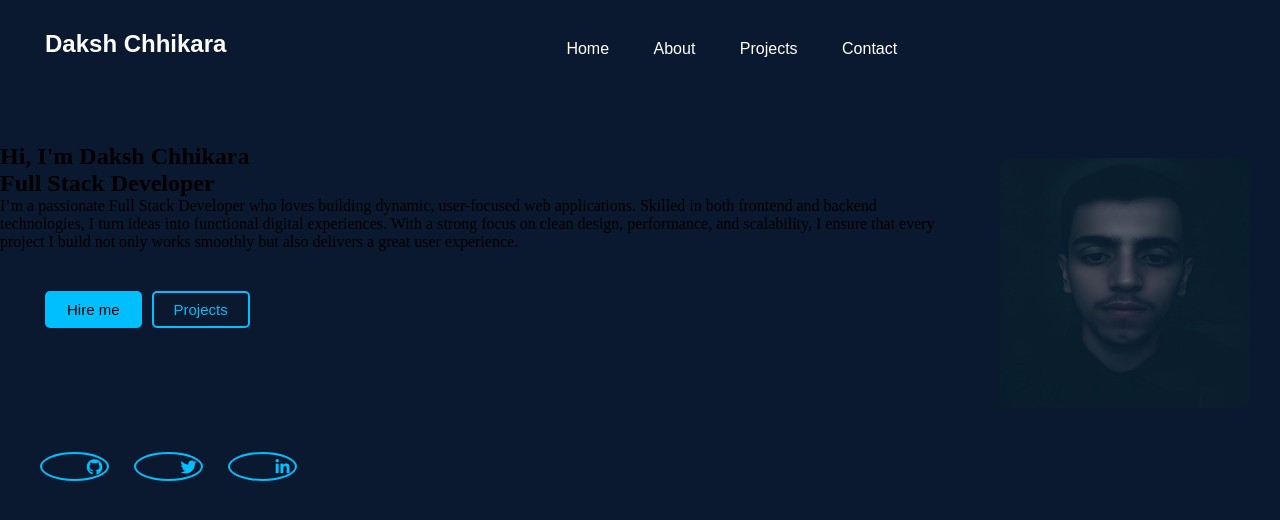
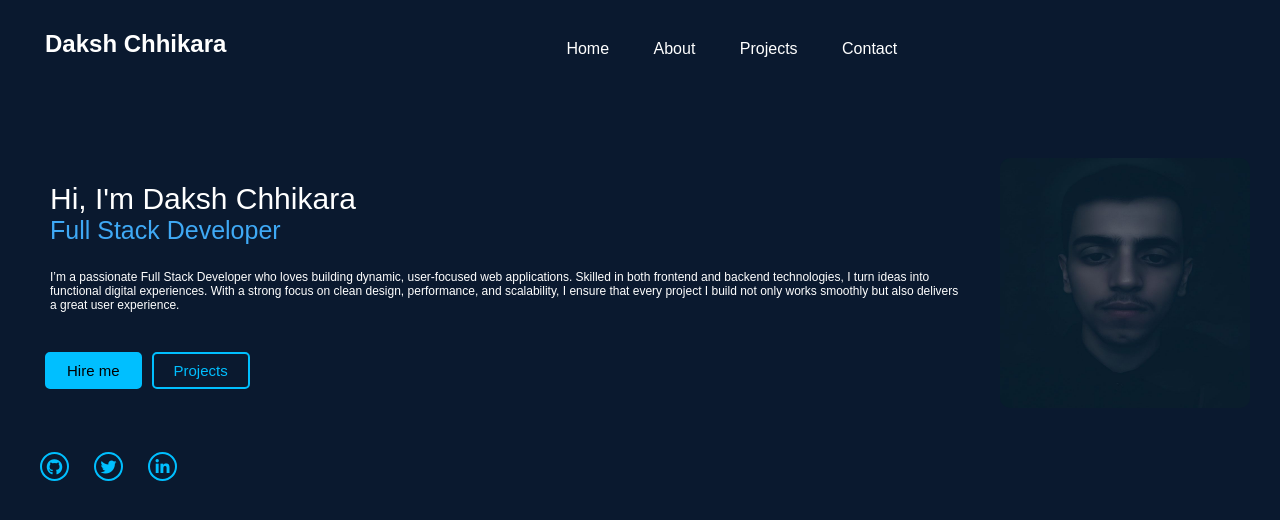
Before and after one commit to DakshChhikara/portfolio, a plain HTML site: page index.html in a window 1280 px wide. Drawn offline with Linux system fonts and the light colour scheme.

Commit message:
New index.html and style.css

```diff
--- a/index.html
+++ b/index.html
@@ -5,36 +5,45 @@
     <meta name="viewport" content="width=device-width, initial-scale=1.0">
     <title>Daksh Chhikara | Portfolio</title>
     <link rel="stylesheet" href="style.css">
-  <link rel="icon" href="PrsnlFevicon.png" type="image/png">
+    <link rel="icon" href="PrsnlFevicon.png" type="png">
     <link rel="stylesheet" href="https://cdnjs.cloudflare.com/ajax/libs/font-awesome/6.4.0/css/all.min.css">
+
 </head>
+<body>
 
-<body>
     <header>
+
         <div class="navbar">
-      <div class="name">Daksh Chhikara</div>
+
+        <div class="name">
+            Daksh Chhikara
+        </div>
+
         <div class="navbar-contents">
             <a href="#">Home</a>
             <a href="#">About</a>
             <a href="#">Projects</a>
-        <a href="https://mail.google.com/mail/?view=cm&fs=1&to=daksh@chhikarafamily.in" target="_blank">Contact</a>
+            <a href="https://mail.google.com/mail/?view=cm&fs=1&to=daksh@chhikarafamily.in">Contact</a>
         </div>
+
     </div>
+
     </header>
 
-  <!-- MAIN HERO SECTION -->
-  <section class="hero">
+<center>
   <div class="content">
-      <div class="text">
-        <h1>Hi, I'm Daksh Chhikara</h1>
-        <h2>Full Stack Developer</h2>
-        <p>
+    <div class="left">
+      <div class="main">
+        <p>Hi, I'm Daksh Chhikara</p>
+        <p style="color: #3FA9F5; font-size: 25px;">Full Stack Developer</p>
+        <p style="font-size: 12px; margin-bottom: 40px; margin-top: 25px;">
           I’m a passionate Full Stack Developer who loves building dynamic, user-focused
           web applications. Skilled in both frontend and backend technologies, I turn ideas
           into functional digital experiences. With a strong focus on clean design,
           performance, and scalability, I ensure that every project I build not only works
           smoothly but also delivers a great user experience.
         </p>
+      </div>
 
       <div class="buttons">
         <button class="hire">Hire me</button>
@@ -43,23 +52,25 @@
     </div>
 
     <div class="image">
-        <img src="./bluedaksh.jpeg" alt="Daksh Chhikara">
+      <img src="./bluedaksh.jpeg" alt="">
     </div>
   </div>
-  </section>
+</center>
+
+
+
 
     <footer>
+
         <div class="contact">
-      <a href="https://github.com" class="icon" target="_blank" rel="noopener noreferrer">
-        <i class="fab fa-github"></i>
-      </a>
-      <a href="#" class="icon">
-        <i class="fab fa-twitter"></i>
-      </a>
-      <a href="https://www.linkedin.com/in/daksh-chhikara-5379622b9/" class="icon" target="_blank" rel="noopener noreferrer">
-        <i class="fab fa-linkedin-in"></i>
-      </a>
+            <a href="https://github.com" class="icon" style="padding-left: 0;" target="_blank" rel="noopener noreferrer"><i class="fab fa-github"></i></a>
+
+            <a href="#" class="icon" style="padding-left: 0;"><i class="fab fa-twitter"></i></a>
+            <a href="https://www.linkedin.com/in/daksh-chhikara-5379622b9/" class="icon" style="padding-left: 0;" target="_blank"><i class="fab fa-linkedin-in"></i></a>
         </div>
+
+
     </footer>
+
 </body>
 </html>
```
Lines whose indentation alone changed are shown as unchanged.
